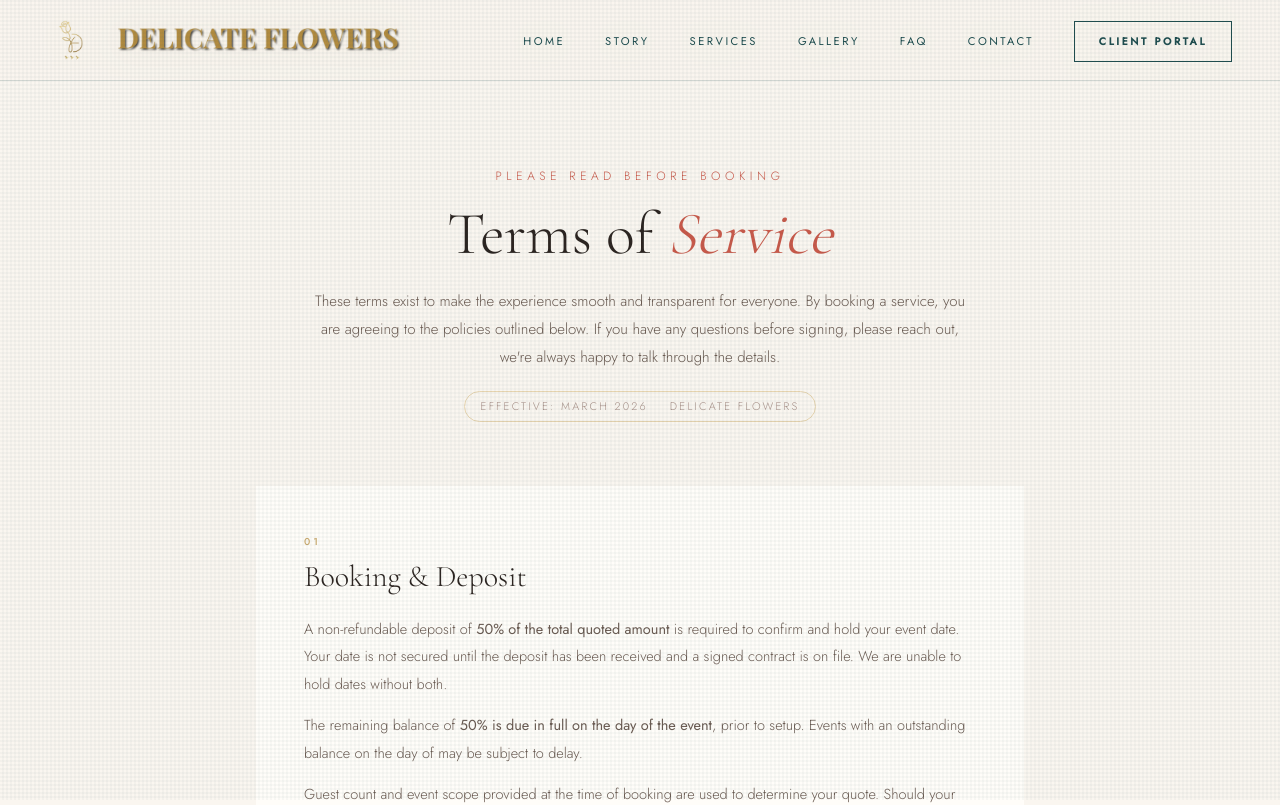
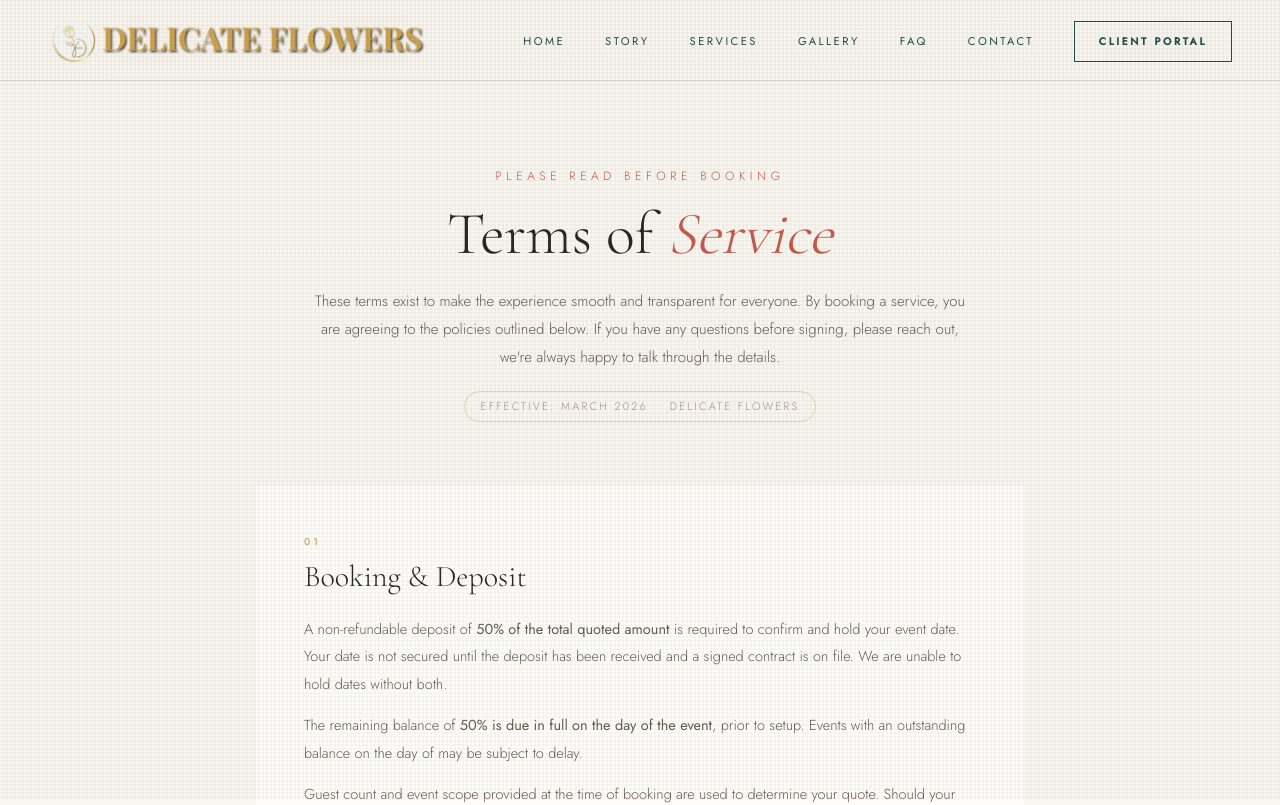
Before and after one commit to Simcol2/delicate, a Next.js app: page /terms in a window 1280 px wide. Shown: the top 805 px of the page. Built offline with nearby package versions, Linux system fonts and the light colour scheme; a web font is replaced by a local one.

Commit message:
Update logo to Delicate Flower-12 (4).png and fix gallery image path

```diff
--- a/components/navigation/Navbar.tsx
+++ b/components/navigation/Navbar.tsx
@@ -40,17 +40,12 @@ export function Navbar() {
             : '1px solid rgba(31, 77, 79, 0.15)',
         }}
       >
-        {/* Logo Image with Flower */}
-        <Link href="/" className="flex items-center gap-3 no-underline">
+        {/* Logo Image */}
+        <Link href="/" className="no-underline">
           <img
-            src="/images/df-logo.png"
+            src="/images/Delicate Flower-12 (4).png"
             alt="Delicate Flowers"
             className="h-20 lg:h-12 w-auto object-contain"
-          />
-          <img
-            src="/images/Delicate Flower-12 (3).png"
-            alt=""
-            className="h-14 lg:h-10 w-auto object-contain"
           />
         </Link>
 
@@ -95,14 +90,14 @@ export function Navbar() {
 
       {/* Mobile Menu */}
       <div
-        className={`fixed inset-0 z-[99] bg-cream flex flex-col items-center justify-center gap-10 transition-opacity duration-400 ${
+        className={`fixed inset-0 z-[200] bg-cream flex flex-col items-center justify-center gap-10 transition-opacity duration-400 ${
           mobileMenuOpen ? 'opacity-100 visible' : 'opacity-0 invisible pointer-events-none'
         }`}
       >
         {/* Close Button */}
         <button
           onClick={() => setMobileMenuOpen(false)}
-          className="absolute top-6 right-6 z-10 w-12 h-12 flex items-center justify-center bg-midnight text-cream rounded-full text-2xl font-bold cursor-pointer shadow-lg hover:bg-coral transition-colors"
+          className="absolute top-6 right-6 z-[201] w-14 h-14 flex items-center justify-center bg-coral text-cream rounded-full text-3xl font-bold cursor-pointer shadow-xl hover:bg-midnight transition-colors border-4 border-cream"
           aria-label="Close menu"
         >
           ✕
--- a/components/sections/Gallery.tsx
+++ b/components/sections/Gallery.tsx
@@ -9,7 +9,7 @@ gsap.registerPlugin(ScrollTrigger)
 
 const galleryItems = [
   { id: 1, title: 'Celebrations', image: '/Photo Slides/Celebrations/Delicate Flower-3-table setting1.png' },
-  { id: 2, title: 'Floral Arrangements', image: '/Photo Slides/Floral Arrangements/IMG_8300.jpg' },
+  { id: 2, title: 'Floral Arrangements', image: '/Photo%20Slides/Floral%20Arrangements/IMG_6169.jpg' },
   { id: 3, title: 'Cocktails', image: '/Photo Slides/Cocktails/DSC06742.JPEG' },
   { id: 4, title: 'Outdoor Soiree', image: '/Photo Slides/Outdoor Soiree/Delicate Flower-10.png' },
 ]
```
Also changed, not shown: public/images/Delicate Flower-12 (4).png (added).
